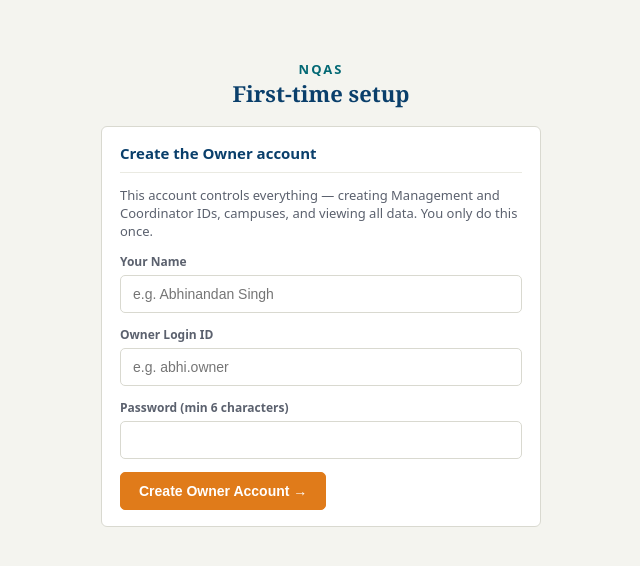
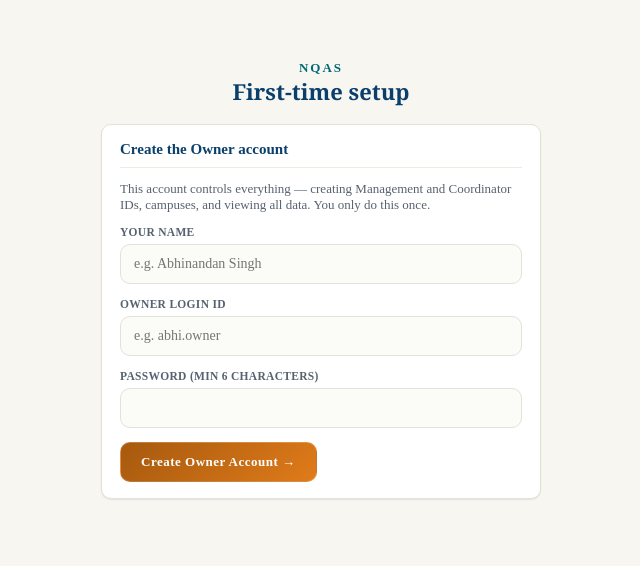
Before and after one commit to abhinandankumarsingh111-pixel/NQAS, a Next.js app: page /setup in a window 1280 px wide. Shown: the top 566 px of the page, without its empty margins (319-959 px from the left). Built offline with nearby package versions, Linux system fonts and the light colour scheme; no server answers.

Commit message:
Apply Krishna Vikash Group of CBSE Schools brand redesign: colors, typography, letterhead system

```diff
--- a/src/app/globals.css
+++ b/src/app/globals.css
@@ -1,14 +1,30 @@
 :root {
-  /* Krishna Vikash Group of Institutions — exact colors sampled from the official logo. */
-  --navy: #0A3F6B; --navy2: #0A3F6B; --teal: #026874; --teal2: #2E9E9E;
-  --orange: #E07B1A; --paper: #F4F4EF; --panel: #fff; --ink: #22262f;
-  --sub: #5b616e; --line: #d9d9d0; --line-soft: #eaeae2; --chip: #f2f2ec; --red: #A32020;
+  /* Krishna Vikash Group of CBSE Schools — brand palette sampled from the official logo,
+     refined into a full institutional system (approved design proposal, Aug 2026). */
+  --navy: #0A3F6B; --navy2: var(--navy); --navy-ink: #0A2036;
+  --teal: #026874; --teal2: #2E9E9E; --mint: #8FE3DA;
+  --orange: #E07B1A; --gold: var(--orange); --gold-dk: #A6590E; --gold-soft: #F1C48A;
+  --paper: #F7F6F1; --panel: #fff; --ink: #12202C; --sub: #57626F;
+  --line: #E4E1D6; --line-soft: #EEEBE0; --chip: #F2F0E6; --red: #A32020;
+
+  --grad: linear-gradient(135deg, #0A3F6B 0%, #026874 55%, #2E9E9E 100%);
+  --grad-deep: linear-gradient(160deg, #081D30 0%, #0A3F6B 45%, #026874 100%);
+
+  --shadow-sm: 0 1px 2px rgba(10,32,54,.05), 0 1px 1px rgba(10,32,54,.04);
+  --shadow-md: 0 10px 28px rgba(10,32,54,.10), 0 2px 6px rgba(10,32,54,.06);
+  --shadow-lg: 0 22px 48px rgba(8,29,48,.22);
+
+  /* Three-tier typography: Playfair Display for ceremonial titles, Poppins for UI
+     chrome/headings, Inter for body copy and data. Report body text stays on Georgia. */
+  --font-display: var(--font-playfair), Georgia, "Times New Roman", serif;
+  --font-ui: var(--font-poppins), system-ui, -apple-system, "Segoe UI", Roboto, sans-serif;
+  --font-body: var(--font-inter), system-ui, -apple-system, "Segoe UI", Roboto, sans-serif;
 }
 * { box-sizing: border-box; }
 html, body { margin: 0; padding: 0; }
 body {
   background: var(--paper); color: var(--ink);
-  font-family: system-ui, -apple-system, "Segoe UI", Roboto, sans-serif;
+  font-family: var(--font-body);
   -webkit-font-smoothing: antialiased;
 }
 a { color: var(--teal); }
@@ -17,33 +33,38 @@ a { color: var(--teal); }
 .center { max-width: 440px; margin: 40px auto 0; }
 
 .card {
-  background: var(--panel); border: 1px solid var(--line); border-radius: 6px;
-  padding: 16px 18px; margin-bottom: 14px;
+  background: var(--panel); border: 1px solid var(--line); border-radius: 10px;
+  padding: 16px 18px; margin-bottom: 14px; box-shadow: var(--shadow-sm);
 }
 .card-h {
   display: flex; justify-content: space-between; align-items: center;
   margin-bottom: 13px; border-bottom: 1px solid var(--line-soft); padding-bottom: 9px;
 }
-.card-h h2 { margin: 0; font-size: 15px; color: var(--navy); }
+.card-h h2 { margin: 0; font-size: 15px; font-family: var(--font-ui); font-weight: 700; color: var(--navy); }
 
-.label { display: block; font-size: 12px; color: var(--sub); font-weight: 600; margin-bottom: 5px; }
-.field { margin-bottom: 13px; }
+.label { display: block; font-size: 11.5px; color: var(--sub); font-weight: 600; margin-bottom: 6px; letter-spacing: .3px; text-transform: uppercase; }
+.field { margin-bottom: 14px; }
 .input, select.input {
-  width: 100%; padding: 10px 12px; border: 1px solid var(--line);
-  border-radius: 5px; font-size: 14px; color: var(--ink); background: #fff;
+  width: 100%; padding: 11px 13px; border: 1.5px solid var(--line);
+  border-radius: 10px; font-size: 14px; color: var(--ink); background: #fbfbf7;
+  font-family: var(--font-body);
 }
 .input:focus, select.input:focus, button:focus { outline: 2px solid #2E9E9E33; }
 
 .btn {
-  padding: 10px 18px; border-radius: 5px; font-size: 14px; font-weight: 600;
-  cursor: pointer; border: 1px solid transparent; text-decoration: none; display: inline-block;
+  padding: 11px 20px; border-radius: 10px; font-size: 13px; font-weight: 700;
+  letter-spacing: .5px; cursor: pointer; border: 1px solid transparent; text-decoration: none;
+  display: inline-block; font-family: var(--font-ui);
 }
 .btn:disabled { opacity: .5; cursor: not-allowed; }
-.btn-primary { background: var(--navy); color: #fff; border-color: var(--navy); }
-.btn-accent { background: var(--orange); color: #fff; border-color: var(--orange); }
-.btn-ghost { background: #fff; color: var(--navy); border-color: var(--line); }
-.btn-danger { background: #fff; color: var(--red); border-color: #e5c4c4; }
-.btn-sm { padding: 6px 12px; font-size: 12.5px; }
+.btn-primary {
+  background: var(--grad); color: #fff; border-color: rgba(255,255,255,.18);
+  text-transform: uppercase; box-shadow: 0 6px 16px rgba(10,63,107,.28), inset 0 1px 0 rgba(255,255,255,.22);
+}
+.btn-accent { background: linear-gradient(135deg, var(--gold-dk), var(--gold)); color: #fff; border-color: rgba(255,255,255,.18); }
+.btn-ghost { background: #fff; color: var(--navy); border-color: var(--line); text-transform: none; letter-spacing: normal; font-weight: 600; }
+.btn-danger { background: #fff; color: var(--red); border-color: #e5c4c4; text-transform: none; letter-spacing: normal; font-weight: 600; }
+.btn-sm { padding: 7px 14px; font-size: 12px; }
 
 .row { display: flex; gap: 12px; flex-wrap: wrap; }
 .grow { flex: 1 1 160px; }
@@ -58,7 +79,7 @@ a { color: var(--teal); }
 
 .tabs { display: flex; gap: 6px; margin-bottom: 14px; flex-wrap: wrap; }
 .tab {
-  font-size: 13px; font-weight: 600; padding: 7px 14px; border-radius: 5px; cursor: pointer;
+  font-size: 13px; font-weight: 600; padding: 7px 14px; border-radius: 7px; cursor: pointer;
   border: 1px solid var(--line); background: #fff; color: var(--navy); text-decoration: none;
 }
 .tab.on { background: var(--navy); color: #fff; border-color: var(--navy); }
@@ -67,26 +88,93 @@ a { color: var(--teal); }
 .step.on { background: var(--navy); color: #fff; }
 .step.done { background: var(--teal); color: #fff; }
 
-.stat { flex: 1 1 110px; min-width: 110px; background: var(--chip); border-radius: 6px; padding: 10px 12px; }
-.stat b { font-size: 21px; font-weight: 800; color: var(--navy); display: block; }
+.stat { flex: 1 1 110px; min-width: 110px; background: var(--chip); border-radius: 8px; padding: 10px 12px; border-left: 3px solid var(--gold); }
+.stat b { font-size: 21px; font-weight: 800; color: var(--navy); display: block; font-family: var(--font-ui); }
 .stat span { font-size: 11.5px; color: var(--sub); }
 
-.topbar { display: flex; justify-content: space-between; align-items: center; margin-bottom: 18px; flex-wrap: wrap; gap: 8px; }
-.brand { font-size: 15px; font-weight: 800; color: var(--navy); letter-spacing: .5px; }
+/* ---- sitewide letterhead app chrome (topbar / footer) ---- */
+.app-topbar {
+  background: var(--grad-deep); color: #fff; position: relative; overflow: hidden;
+  border-bottom: 3px solid var(--gold-soft);
+}
+.app-topbar-inner {
+  max-width: 1100px; margin: 0 auto; padding: 13px 18px;
+  display: flex; justify-content: space-between; align-items: center; flex-wrap: wrap; gap: 10px;
+  position: relative; z-index: 1;
+}
+.app-topbar-brand { display: flex; align-items: center; gap: 11px; }
+.app-topbar-brand img {
+  width: 32px; height: 32px; border-radius: 50%; background: #fff; padding: 3px;
+  border: 1.5px solid var(--gold-soft); box-shadow: 0 2px 6px rgba(0,0,0,.25);
+}
+.app-topbar-name { font-family: var(--font-ui); font-weight: 700; font-size: 14.5px; letter-spacing: .4px; color: #fff; }
+.app-topbar-sub { font-family: var(--font-body); font-size: 12px; color: rgba(255,255,255,.68); margin-left: 8px; }
+.app-topbar-user { display: flex; align-items: center; gap: 10px; font-size: 12.5px; color: rgba(255,255,255,.85); }
+.app-topbar-user b { color: var(--gold-soft); }
+
+.app-footer { margin-top: 44px; background: var(--grad-deep); color: rgba(255,255,255,.72); text-align: center; padding: 30px 20px; }
+.app-footer-ring {
+  width: 42px; height: 42px; border-radius: 50%; border: 2px solid var(--gold-soft); background: #FFFDF8;
+  display: flex; align-items: center; justify-content: center; margin: 0 auto 10px; box-shadow: 0 3px 10px rgba(0,0,0,.3);
+}
+.app-footer-ring img { width: 26px; height: 26px; }
+.app-footer-brand { font-family: var(--font-ui); font-weight: 700; color: #fff; letter-spacing: .5px; font-size: 11.5px; text-transform: uppercase; margin-bottom: 4px; }
+.app-footer-tagline { font-family: var(--font-display); font-style: italic; font-size: 12.5px; color: var(--gold-soft); margin-bottom: 10px; }
+.app-footer-note { font-size: 11.5px; max-width: 460px; margin: 0 auto; line-height: 1.6; }
 
 .muted { color: var(--sub); font-size: 13px; }
 .err { color: var(--red); font-size: 13px; margin-bottom: 10px; }
 .ok { color: var(--teal); font-size: 13px; margin-bottom: 10px; font-weight: 600; }
 
-.report { background: #fff; border: 1px solid var(--line); border-radius: 6px; overflow: hidden; }
-.report-hd { background: var(--navy); color: #fff; padding: 15px 20px; }
+/* ---- report letterhead ---- */
+.report { background: #fff; border: 1px solid var(--line); border-radius: 12px; overflow: hidden; box-shadow: var(--shadow-md); }
+.report-hd { background: var(--grad-deep); color: #fff; padding: 17px 20px; border-bottom: 3px solid var(--gold-soft); }
 .report-body { padding: 18px 20px; font-family: Georgia, "Times New Roman", serif; }
-.report-body h1 { text-align: center; color: var(--navy); font-size: 20px; margin: 0 0 12px; }
+.report-body h1 { text-align: center; color: var(--navy); font-family: var(--font-display); font-size: 21px; margin: 0 0 12px; }
 .report-body h3 { color: var(--teal); font-size: 15px; margin: 0 0 5px; }
 .report-body p, .report-body li { font-size: 13.5px; line-height: 1.65; }
-table.rt { width: 100%; border-collapse: collapse; font-size: 12.5px; font-family: system-ui, sans-serif; margin-bottom: 14px; min-width: 480px; }
-table.rt th { background: var(--navy2); color: #fff; border: 1px solid #d5d5cc; padding: 7px 8px; }
+table.rt { width: 100%; border-collapse: collapse; font-size: 12.5px; font-family: var(--font-body); margin-bottom: 14px; min-width: 480px; }
+table.rt th { background: var(--navy); color: #fff; border: 1px solid #d5d5cc; padding: 7px 8px; }
 table.rt td { border: 1px solid #e2e2da; padding: 7px 8px; vertical-align: top; }
 .scroll-x { overflow-x: auto; }
 
-@media print { .no-print { display: none !important; } body { background: #fff; } .shell { max-width: none; } }
+/* ---- sign-in page: full-width brand header, sign-in card centered below ---- */
+.login-page { min-height: 100vh; display: flex; flex-direction: column; }
+.login-banner { background: var(--grad-deep); color: #fff; position: relative; overflow: hidden; padding: 30px 22px 26px; text-align: center; }
+.login-banner-inner { max-width: 520px; margin: 0 auto; position: relative; z-index: 1; }
+.login-watermark {
+  position: absolute; right: -120px; top: 50%; width: 340px; height: 340px; margin-top: -170px;
+  background: url('/logo-symbol.png') no-repeat center/contain; opacity: .06; pointer-events: none;
+}
+.login-ring {
+  width: 46px; height: 46px; border-radius: 50%; border: 2px solid var(--gold-soft); background: #FFFDF8;
+  display: flex; align-items: center; justify-content: center; box-shadow: var(--shadow-md); margin: 0 auto 11px;
+}
+.login-ring img { width: 24px; height: 24px; filter: drop-shadow(0 2px 4px rgba(10,32,54,.25)); }
+.login-heading { font-family: var(--font-display); font-size: 25px; font-weight: 700; line-height: 1.28; color: #fff; margin: 0 0 8px; }
+.login-subheading { font-family: var(--font-ui); font-size: 11.5px; font-weight: 700; letter-spacing: 1.6px; text-transform: uppercase; color: var(--gold-soft); opacity: .92; margin: 0; }
+.login-rule { width: 34px; height: 2px; background: linear-gradient(90deg, transparent, var(--gold-soft), transparent); margin: 11px auto; }
+.login-quote { font-family: var(--font-display); font-style: italic; font-size: 13px; line-height: 1.55; opacity: .88; max-width: 440px; margin: 0 auto; }
+.login-tagline {
+  font-family: var(--font-ui); font-weight: 600; font-size: 10px; color: var(--gold-soft); margin-top: 12px; padding-top: 12px;
+  border-top: 1px solid rgba(241,196,138,.22); letter-spacing: 2.2px; text-transform: uppercase;
+}
+.login-formzone { flex: 1; background: var(--paper); display: flex; align-items: center; justify-content: center; padding: 34px 20px; }
+.login-card {
+  width: 100%; max-width: 340px; background: #fff; border: 1px solid var(--line); border-radius: 16px;
+  padding: 30px 30px; box-shadow: var(--shadow-md); position: relative; text-align: center;
+}
+.login-card::before {
+  content: ""; position: absolute; top: -1px; left: 50%; transform: translateX(-50%); width: 52px; height: 3px;
+  background: linear-gradient(90deg, var(--gold-dk), var(--gold-soft)); border-radius: 0 0 3px 3px;
+}
+.login-microlabel { font-family: var(--font-ui); font-size: 10px; font-weight: 700; letter-spacing: 2px; color: var(--teal); text-transform: uppercase; margin-bottom: 10px; }
+.login-card h2 { font-family: var(--font-display); font-size: 20px; font-weight: 700; color: var(--navy-ink); margin: 0 0 6px; }
+.login-card .hint { font-size: 12px; color: var(--sub); margin-bottom: 18px; }
+.login-card .fields { text-align: left; }
+
+@media print {
+  .no-print { display: none !important; }
+  body { background: #fff; }
+  .shell { max-width: none; }
+}
```
